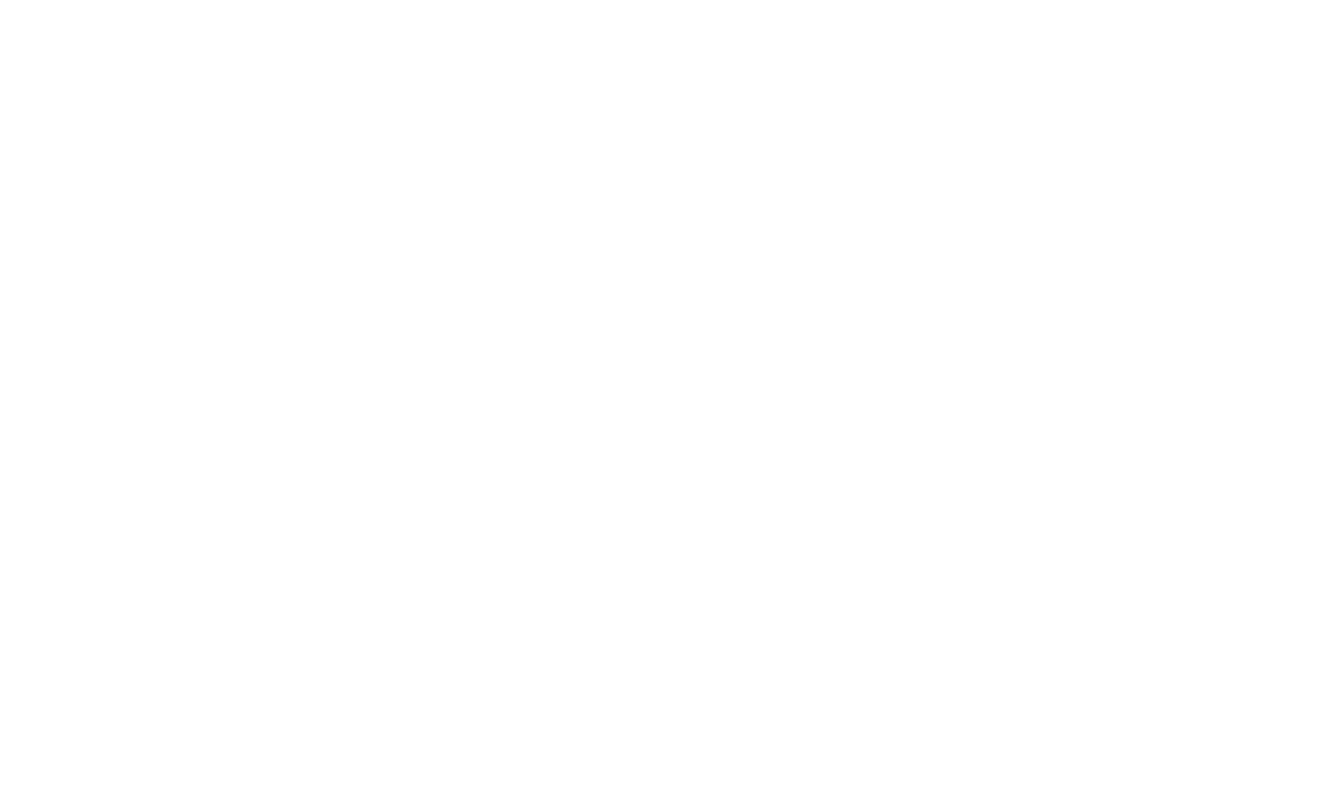
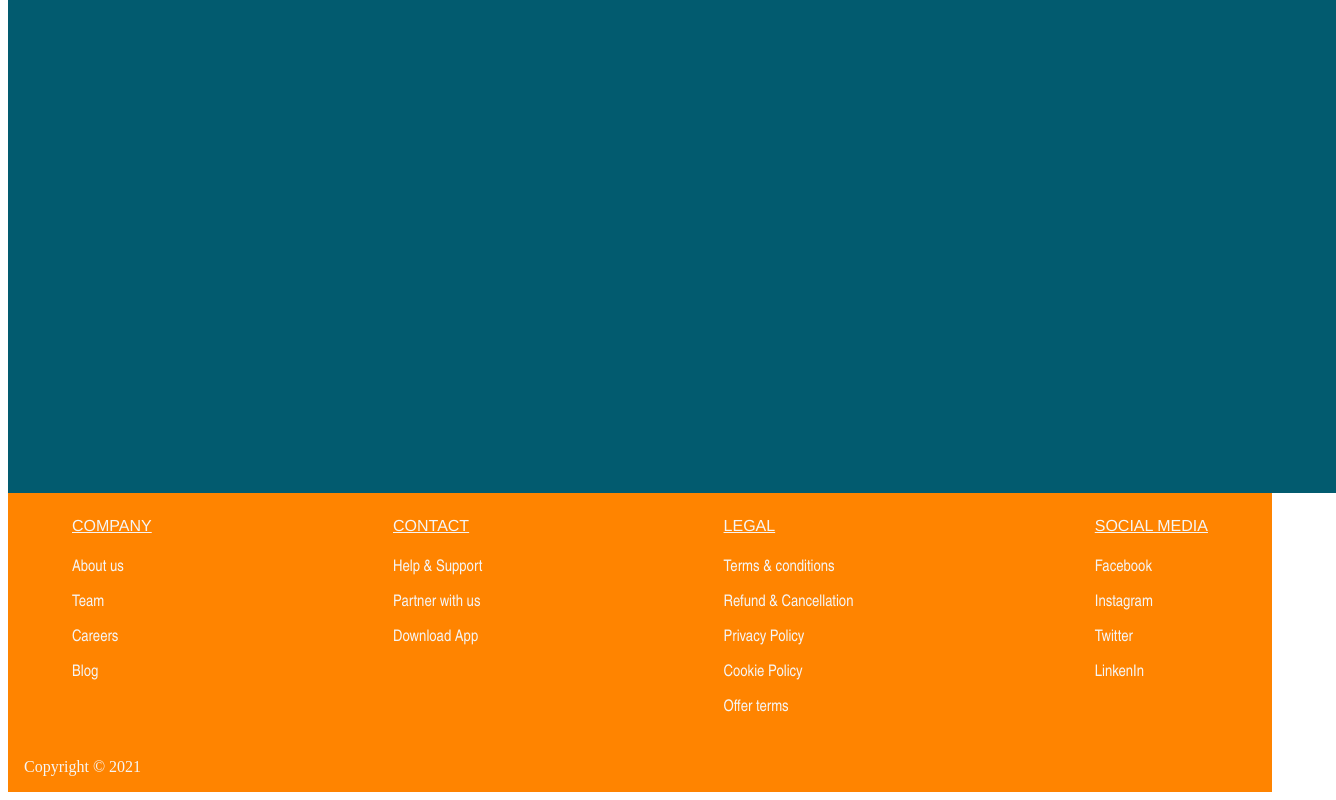
Before and after one commit to natasha-pereira/FoodApp, a React (Vite) app: page /help in a window 1280 px wide. Before the commit this address had no page. Shown: the part 491-1291 px from the top of the page, 1336 px wide, since content can reach past the window. Before the commit the page ends 800 px from the top, so only its background shows below. Built offline with nearby package versions, Linux system fonts and the light colour scheme.

Commit message:
Added new components

```diff
--- a/components/Footer.js
+++ b/components/Footer.js
@@ -1,6 +1,48 @@
+import "./comp.css";
+
 const Footer = () => {
 	return (
 		<div className="footer">
+			<div className="footer-list">
+				<ul>
+					<li>
+						<span>Company</span>
+						<ul className="span-list">
+							<li>About us</li>
+							<li>Team</li>
+							<li>Careers</li>
+							<li>Blog</li>
+						</ul>
+					</li>
+					<li>
+						<span>Contact</span>
+						<ul className="span-list">
+							<li>Help & Support</li>
+							<li>Partner with us</li>
+							<li>Download App</li>
+						</ul>
+					</li>
+					<li>
+						<span>Legal</span>
+						<ul className="span-list">
+							<li>Terms & conditions</li>
+							<li>Refund & Cancellation</li>
+							<li>Privacy Policy</li>
+							<li>Cookie Policy</li>
+							<li>Offer terms</li>
+						</ul>
+					</li>
+					<li>
+						<span>Social Media</span>
+						<ul className="span-list">
+							<li>Facebook</li>
+							<li>Instagram</li>
+							<li>Twitter</li>
+							<li>LinkenIn</li>
+						</ul>
+					</li>
+				</ul>
+			</div>
 			<p>Copyright &copy; 2021</p>
 		</div>
 	);
--- /dev/null
+++ b/components/HelpPage.js
@@ -0,0 +1,12 @@
+import "./comp.css";
+
+const HelpPage = () => {
+	return (
+		<div className="help-page">
+			<h1>Help & Support</h1>
+			<h5>We are here to help you!</h5>
+		</div>
+	);
+};
+
+export default HelpPage;
--- a/components/SearchInput.js
+++ b/components/SearchInput.js
@@ -1,8 +1,22 @@
-import { useState } from "react";
+import { useEffect, useState } from "react";
 import "./comp.css";
 
 const SearchInput = () => {
 	const [searchtext, setSearchText] = useState("");
+	const [suggestions, setSuggestions] = useState([]);
+
+	useEffect(() => {
+		getSearchsuggestions();
+	}, []);
+
+	const getSearchsuggestions = async () => {
+		const data = await fetch(
+			"https://www.swiggy.com/dapi/landing/PRE_SEARCH?lat=12.9141417&lng=74.8559568"
+		);
+		const jsonData = await data.json();
+		// console.log(jsonData);
+		setSuggestions(jsonData.data.cards[1].card.card.imageGridCards.info);
+	};
 
 	return (
 		<div className="search-item">
@@ -13,6 +27,21 @@ const SearchInput = () => {
 				onChange={(e) => setSearchText(e.target.value)}
 			/>
 			<button className="search-button">Search</button>
+			<div className="search-suggestions">
+				{suggestions.map((suggestion, index) => {
+					return (
+						<img
+							key={index}
+							className="search-sugestion-imgs"
+							alt="food image"
+							src={
+								"https://res.cloudinary.com/swiggy/image/upload/fl_lossy,f_auto,q_auto/" +
+								suggestion.imageId
+							}
+						/>
+					);
+				})}
+			</div>
 		</div>
 	);
 };
--- a/components/comp.css
+++ b/components/comp.css
@@ -1,6 +1,6 @@
 .header-container {
 	/* margin: 1rem; */
-	border: 0.3rem solid grey;
+	/* border: 0.3rem solid grey; */
 	display: flex;
 	justify-content: space-between;
 	align-items: center;
@@ -68,13 +68,14 @@
 .search-item {
 	text-align: center;
 	margin: 2rem;
+	height: 100vh;
 }
 
 .search-box {
 	width: 60%;
 	height: 2.5rem;
-	border-radius: 0.2rem;
-	border-color: lightgray;
+	/* border-radius: 0.1rem; */
+	/* border-color: lightgray; */
 }
 
 .search-button {
@@ -83,6 +84,22 @@
 	margin-left: 0.4rem;
 	border-radius: 0.2rem;
 	border-color: lightgray;
+	background-color: rgb(255, 132, 0);
+	border-style: none;
+	color: whitesmoke;
+}
+
+.search-suggestions {
+	display: flex;
+	justify-content: center;
+	align-items: center;
+	margin: 2rem;
+}
+
+.search-sugestion-imgs {
+	width: 4rem;
+	height: 6rem;
+	margin-inline: 0.5rem;
 }
 
 /* for offers page */
@@ -90,7 +107,7 @@
 	/* margin: 1rem; */
 	width: 100%;
 	height: 13rem;
-	background-color: #005062;
+	background-color: #025b6f;
 	color: whitesmoke;
 	display: flex;
 	flex-direction: row;
@@ -103,6 +120,16 @@
 
 .offer-banner > img {
 	margin: 1rem;
+}
+
+/* for help page */
+
+.help-page {
+	width: 100%;
+	height: 100vh;
+	background-color: #025b6f;
+	color: whitesmoke;
+	padding: 2rem;
 }
 
 /* for error page */
@@ -126,7 +153,57 @@
 	color: red;
 }
 
+/* for footer component */
+
 .footer {
-	margin: 1rem;
-	background-color: white;
+	padding-top: 0.5rem;
+	background-color: rgb(255, 132, 0);
+	color: whitesmoke;
+	display: flex;
+	flex-direction: column;
+	/* padding-left: 1rem; */
+	/* margin: 0; */
 }
+
+.footer-list {
+	margin: 0;
+	/* padding-inline: 3rem; */
+}
+
+.footer-list > ul {
+	display: flex;
+	justify-content: space-between;
+	/* align-items: center; */
+	padding-inline: 4rem;
+}
+
+.footer-list > ul > li {
+	list-style: none;
+	/* margin-inline: 2rem; */
+}
+
+.footer-list > ul > li > span {
+	font-size: 1rem;
+	font-family: "Franklin Gothic Medium", "Arial Narrow", Arial, sans-serif;
+	text-transform: uppercase;
+	text-decoration: underline;
+}
+
+.span-list {
+	display: flex;
+	flex-direction: column;
+	margin-top: 1rem;
+	padding: 0;
+}
+
+.span-list > li {
+	list-style: none;
+	font-family: "Franklin Gothic", "Arial Narrow", Arial, sans-serif;
+	font-weight: normal;
+	font-variant: normal;
+	padding-block: 0.5rem;
+}
+
+.footer > p {
+	padding-left: 1rem;
+}
```
Also changed, not shown: App.js (+6 -1 lines).
